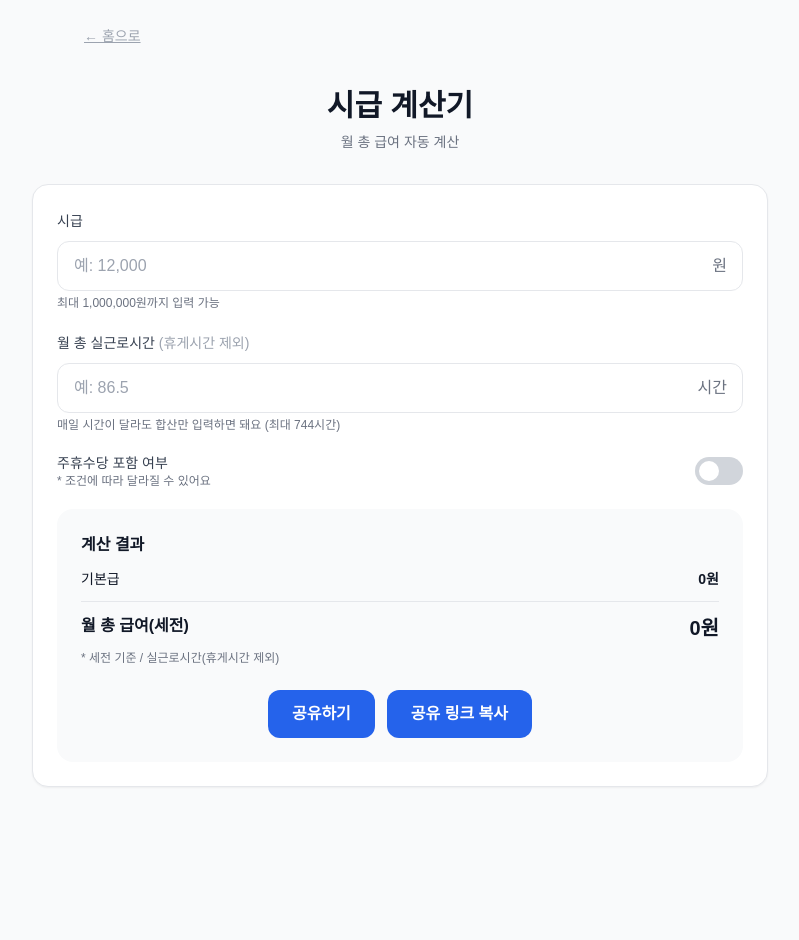
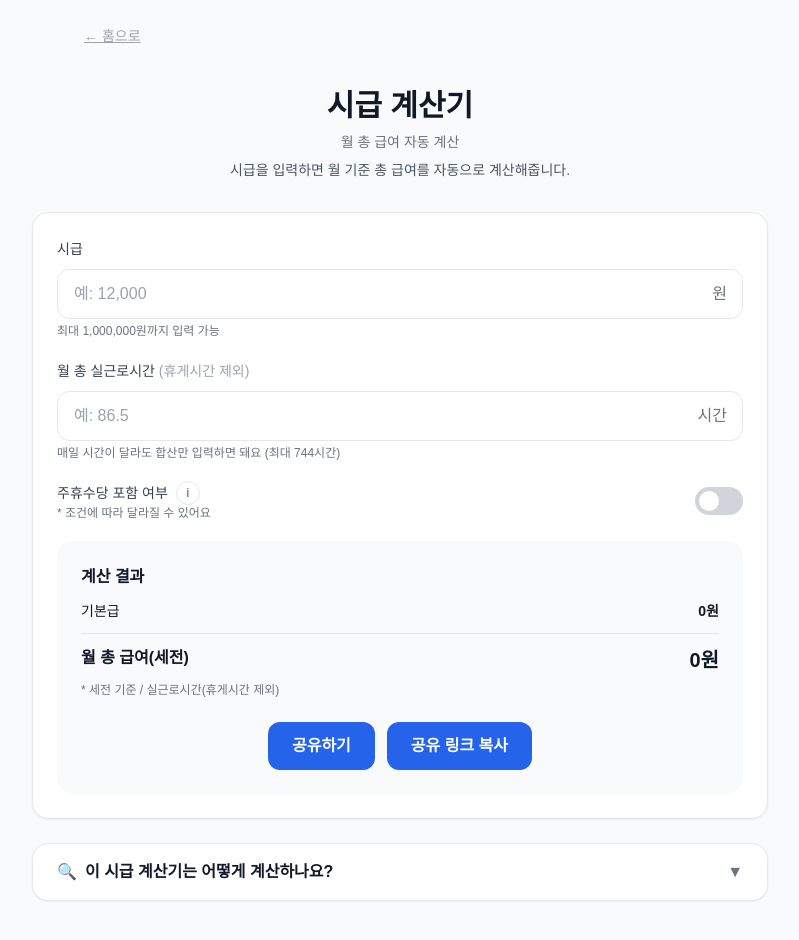
Before and after one commit to greentea2417/semogye-calculator, a Next.js app: page /hourly in a window 1280 px wide. Shown: the whole page, without its empty margins (240-1039 px from the left). Before the commit the page ends 827 px from the top, so only its background shows below. Built offline with nearby package versions, Linux system fonts and the light colour scheme; a web font is replaced by a local one.

Commit message:
feat: add SEO summary and accordion description to hourly calculator

```diff
--- a/app/hourly/HourlyClient.tsx
+++ b/app/hourly/HourlyClient.tsx
@@ -43,6 +43,9 @@ export default function HourlyClient() {
   const [monthlyHoursRaw, setMonthlyHoursRaw] = useState("");
   const [includeWeeklyHolidayPay, setIncludeWeeklyHolidayPay] = useState(false);
   const [avgWorkDaysPerWeekRaw, setAvgWorkDaysPerWeekRaw] = useState("5");
+
+  // ✅ 하단 폴딩
+  const [infoOpen, setInfoOpen] = useState(false);
 
   // ✅ 공유 state (입력만)
   const shareState = useMemo<HourlyShareState>(
@@ -101,6 +104,11 @@ export default function HourlyClient() {
     <main className="mx-auto max-w-3xl px-4 py-10">
       <h1 className="text-center text-3xl font-bold">시급 계산기</h1>
       <p className="mt-2 text-center text-sm text-gray-500">월 총 급여 자동 계산</p>
+
+      {/* ✅ SEO/UX 한 줄 요약 */}
+      <p className="mt-2 text-center text-sm text-gray-600">
+        시급을 입력하면 월 기준 총 급여를 자동으로 계산해줍니다.
+      </p>
 
       <section className="mt-8 space-y-5 rounded-2xl border p-6 shadow-sm bg-white">
         {/* 시급 */}
@@ -162,13 +170,28 @@ export default function HourlyClient() {
         {/* 주휴 토글 */}
         <div className="flex items-center justify-between">
           <div>
-            <p className="text-sm font-medium text-gray-700">주휴수당 포함 여부</p>
+            <div className="flex items-center gap-2">
+              <p className="text-sm font-medium text-gray-700">주휴수당 포함 여부</p>
+
+              {/* ✅ 툴팁(한 줄) */}
+              <button
+                type="button"
+                className="inline-flex h-6 w-6 items-center justify-center rounded-full border text-xs text-gray-600 hover:bg-gray-50"
+                title="주 15시간 이상 근무하고, 소정 근로일을 개근한 경우 주휴수당이 발생할 수 있습니다."
+                aria-label="주휴수당 설명"
+              >
+                i
+              </button>
+            </div>
             <p className="text-xs text-gray-500">* 조건에 따라 달라질 수 있어요</p>
           </div>
+
           <button
             type="button"
             onClick={() => setIncludeWeeklyHolidayPay(!includeWeeklyHolidayPay)}
             className={`h-7 w-12 rounded-full ${includeWeeklyHolidayPay ? "bg-blue-600" : "bg-gray-300"}`}
+            aria-pressed={includeWeeklyHolidayPay}
+            aria-label="주휴수당 포함 토글"
           >
             <span
               className={`block h-5 w-5 rounded-full bg-white transition ${
@@ -226,6 +249,36 @@ export default function HourlyClient() {
           />
         </div>
       </section>
+
+      {/* ✅ 하단 폴딩 설명(SEO + 신뢰) */}
+      <section className="mt-6 rounded-2xl border bg-white shadow-sm">
+        <button
+          type="button"
+          onClick={() => setInfoOpen((v) => !v)}
+          className="flex w-full items-center justify-between px-6 py-4 text-left"
+          aria-expanded={infoOpen}
+        >
+          <div className="flex items-center gap-2">
+            <span className="text-base">🔍</span>
+            <span className="font-semibold text-gray-900">이 시급 계산기는 어떻게 계산하나요?</span>
+          </div>
+          <span className="text-gray-500">{infoOpen ? "▲" : "▼"}</span>
+        </button>
+
+        {infoOpen && (
+          <div className="px-6 pb-5 pt-0 text-sm text-gray-700 space-y-2">
+            <p>
+              이 시급 계산기는 시급과 월 실제 근무시간을 기준으로 <b>주휴수당 포함 여부</b>를 선택해{" "}
+              <b>월 총 급여(세전)</b>를 계산합니다.
+            </p>
+            <p>알바·파트타임 근로자가 월급으로 얼마를 받는지 빠르게 확인할 수 있습니다.</p>
+            <p className="text-xs text-gray-500">
+              * 본 계산 결과는 2025년 기준 정보를 바탕으로 산출되었으며, 실제 급여는 근로 형태·계약 조건·사업장
+              정책에 따라 달라질 수 있습니다.
+            </p>
+          </div>
+        )}
+      </section>
     </main>
   );
 }
```
